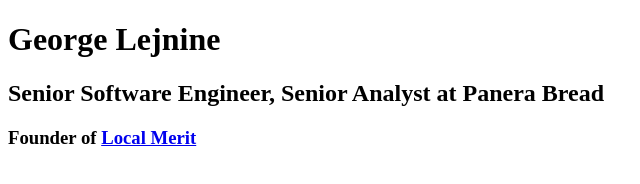
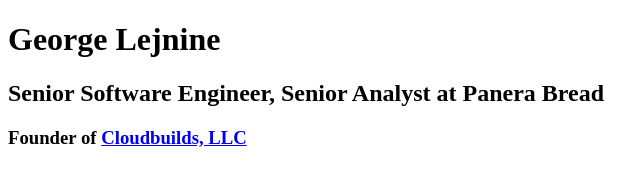
Before and after one commit to GeorgeL9/GeorgeL9.github.io, a plain HTML site: page index.html in a window 1280 px wide. Shown: the full height of the page, 0-640 px from the left. Drawn offline with Linux system fonts and the light colour scheme.

Commit message:
Update index.html

```diff
--- a/index.html
+++ b/index.html
@@ -9,5 +9,5 @@
           content="Senior Software Engineer, Senior Analyst at Panera Bread">
     <h1>George Lejnine</h1>
     <h2>Senior Software Engineer, Senior Analyst at Panera Bread</h2>
-    <h3>Founder of <a href="https://localmerit.com">Local Merit</a></h3>
+    <h3>Founder of <a href="https://cloudbuilds.io">Cloudbuilds, LLC</a></h3>
 </html>
```
